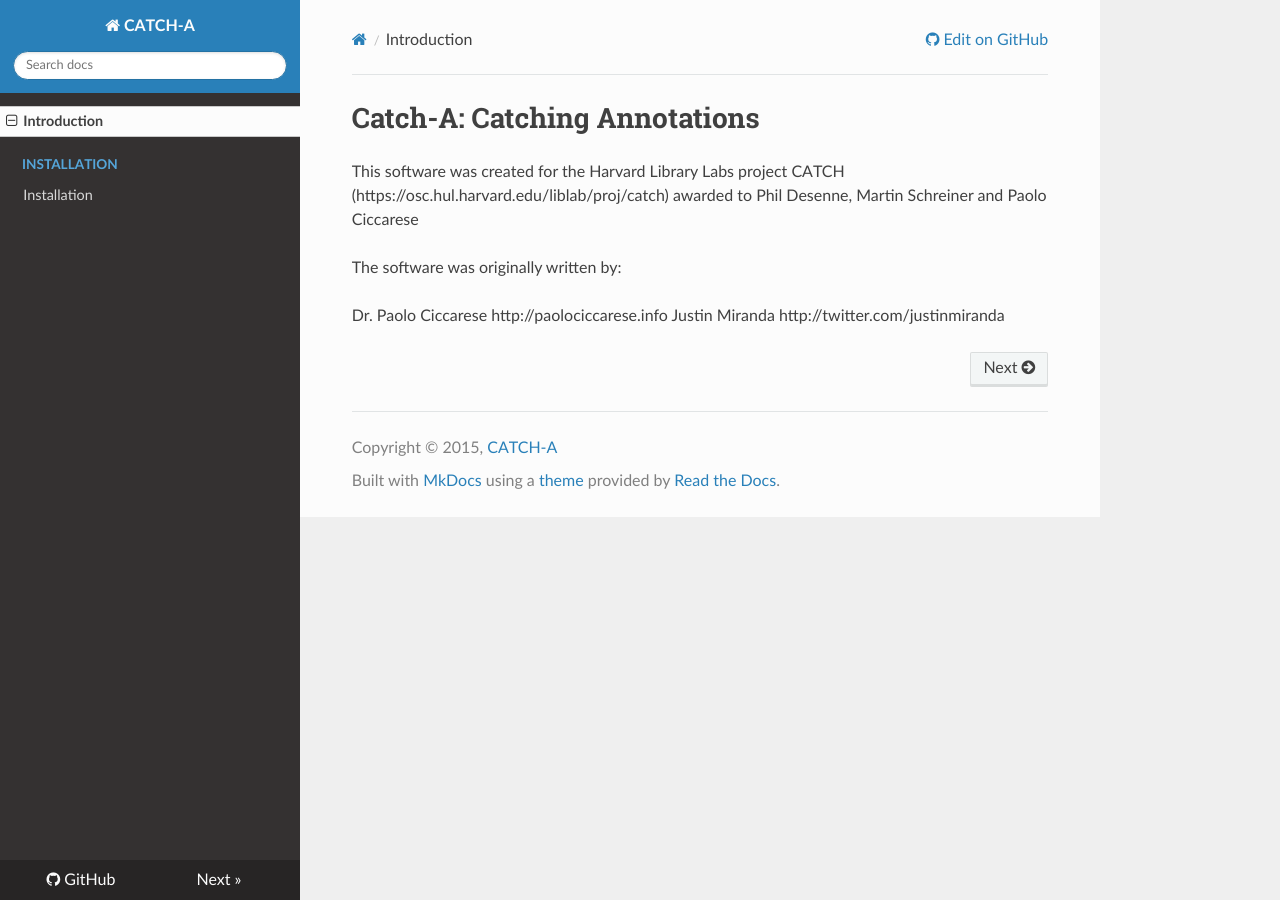
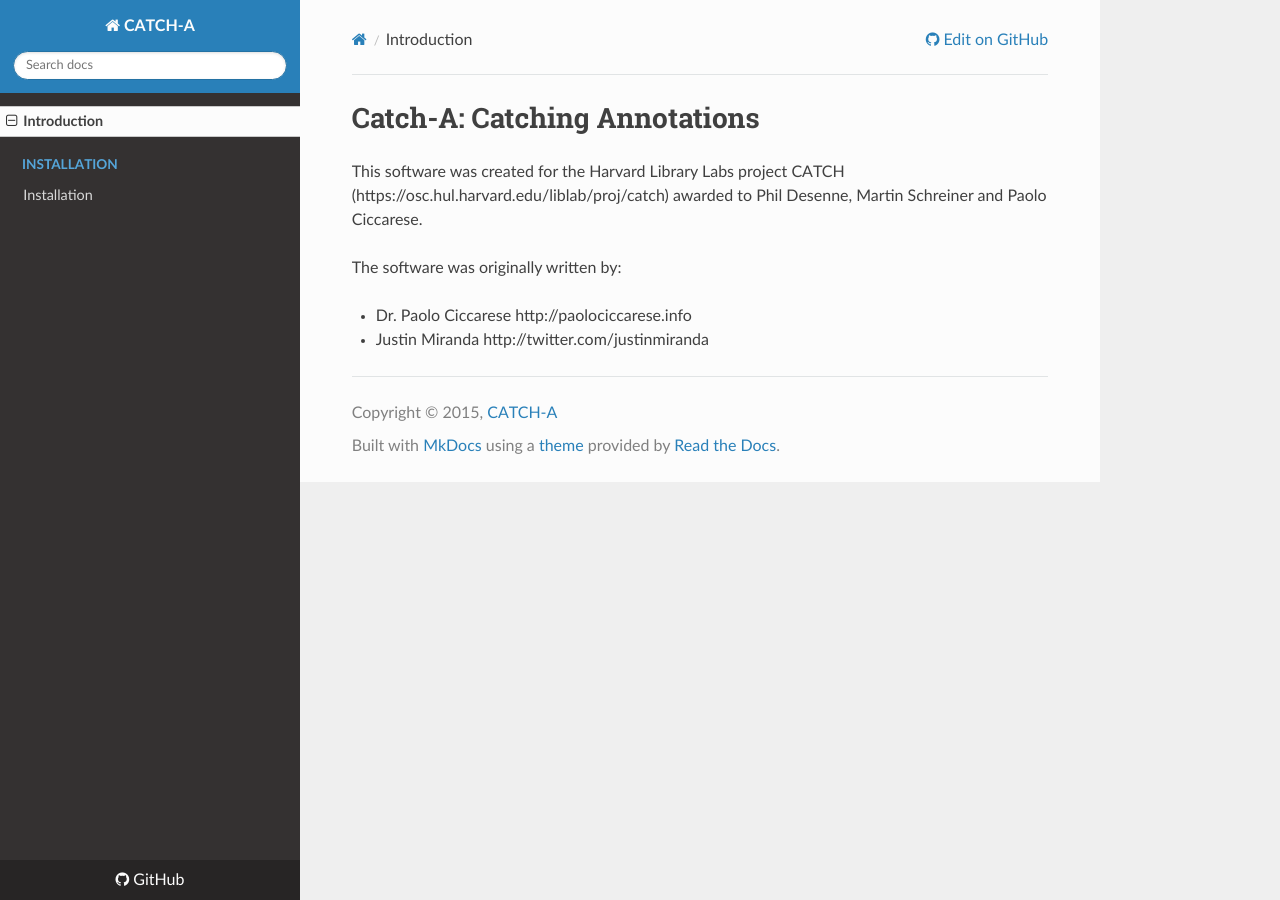
Before and after one commit to annotationsatharvard/catcha, an MkDocs documentation site: the page built from docs/index.md, in a window 1280 px wide. Built offline with MkDocs 1.6.1, drawn with Linux system fonts in a browser that asks for light colours; nearby versions of some CDN libraries; old or Windows-style settings are respelled for this version of MkDocs.

```diff
--- a/docs/index.md
+++ b/docs/index.md
@@ -1,8 +1,8 @@
 # Catch-A: Catching Annotations
 
-This software was created for the Harvard Library Labs project CATCH (https://osc.hul.harvard.edu/liblab/proj/catch) awarded to Phil Desenne, Martin Schreiner and Paolo Ciccarese
+This software was created for the Harvard Library Labs project CATCH (https://osc.hul.harvard.edu/liblab/proj/catch) awarded to Phil Desenne, Martin Schreiner and Paolo Ciccarese.
 
 The software was originally written by:
 
-Dr. Paolo Ciccarese http://paolociccarese.info
-Justin Miranda http://twitter.com/justinmiranda
+* Dr. Paolo Ciccarese http://paolociccarese.info
+* Justin Miranda http://twitter.com/justinmiranda
```
Also changed, not shown: docs/developer-guide/getting-started.md (added, +1 -0 lines), docs/developer-guide/index.md (added, +1 -0 lines), docs/user-guide/api.md (added, +1 -0 lines), docs/user-guide/authentication.md (added, +1 -0 lines), docs/user-guide/configuration.md (added, +1 -0 lines), docs/user-guide/getting-started.md (added, +1 -0 lines), docs/user-guide/index.md (added, +1 -0 lines), docs/user-guide/installation.md (renamed from docs/installation/index.md).
